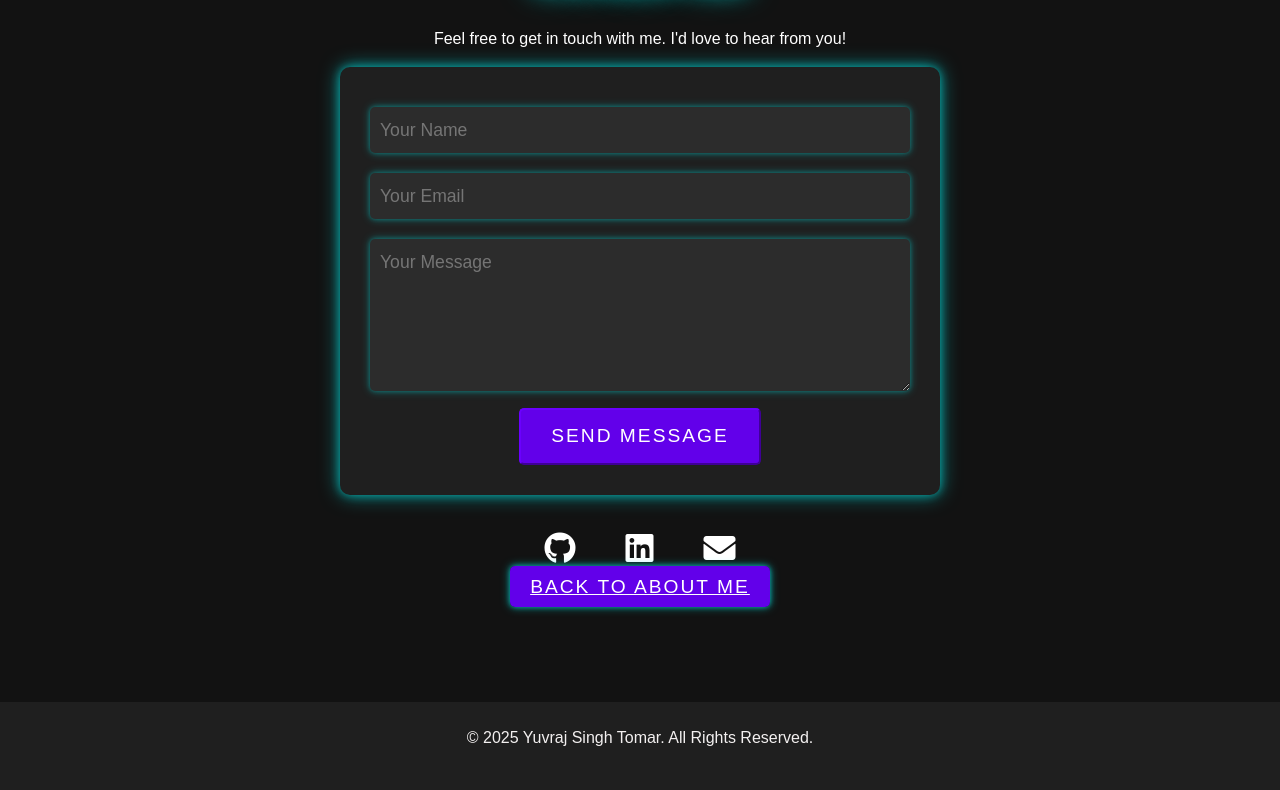
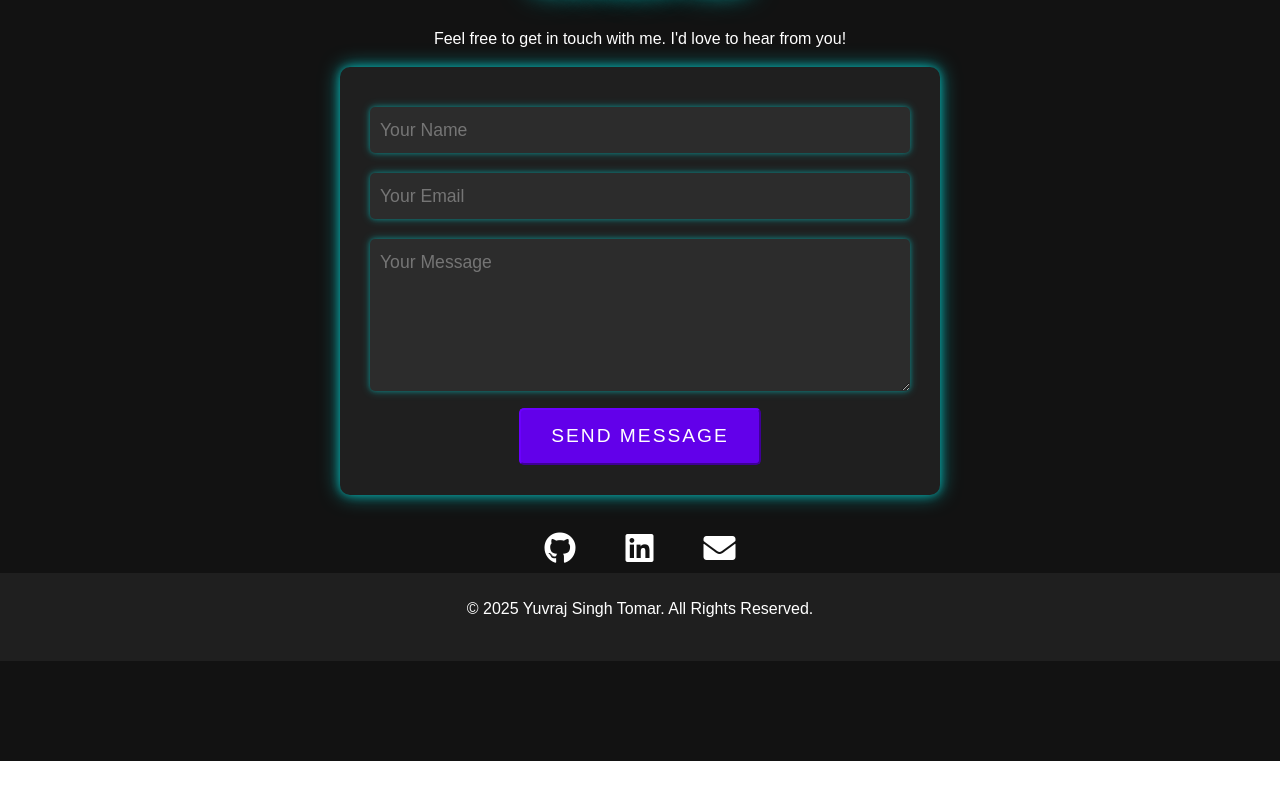
Before and after one commit to yuvi007yuvi/neon-portfolio, a plain HTML site: page index.html in a window 1280 px wide. Shown: the part 5043-5833 px from the top of the page. After the commit the page ends 5804 px from the top, so only its background shows below. Drawn offline with nearby package versions, Linux system fonts and the light colour scheme.

Commit message:
Update index.html

```diff
--- a/index.html
+++ b/index.html
@@ -899,8 +899,6 @@
           <a href="mailto:your-email@example.com" target="_blank" title="Email"><i class="fas fa-envelope"></i></a>
         </div>
 
-        <a href="about-me" class="btn-contact">Back to About Me</a>
-      </section>
 
 
   <!-- Footer -->
```
